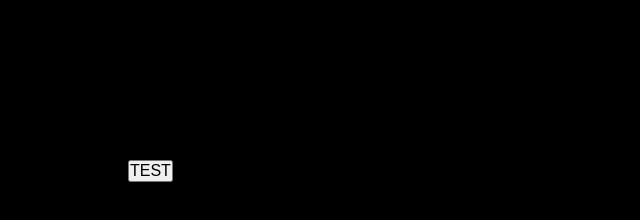
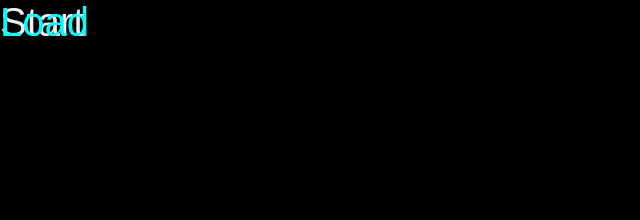
Before and after one commit to Amekiri-Studio/RenScripts, an Electron app: page index.html in a window 1280 px wide. Shown: the whole page, without its empty margins (0-640 px from the left). Drawn offline with Linux system fonts and the light colour scheme.

Commit message:
Add some content

```diff
--- a/index.html
+++ b/index.html
@@ -9,7 +9,8 @@
   </head>
   <body>
     <div class="background">
-      <button style="position: absolute;left: 10%;top: 20%;font-size: 100%">TEST</button>
+      <button class="button">Start</button>
+      <button class="button">Load</button>
     </div>
     <!-- You can also require other files to run in this process -->
     <script src="./renderer.js"></script>
--- a/main.js
+++ b/main.js
@@ -14,10 +14,12 @@ function createWindow () {
       enableRemoteModule: true
     }
   })
+  console.log("Init menu")
   require('./main/menu')
   // and load the index.html of the app.
   mainWindow.loadFile('index.html')
   mainWindow.setAspectRatio(16 / 9)
+  console.log("Window ratio: 16 / 9")
   console.log("Window loaded")
 
   // Open the DevTools.
--- a/main/menu.js
+++ b/main/menu.js
@@ -53,7 +53,7 @@ var menuTemplate = [
         label: "System",
         submenu: [
             {
-                label: "Setting"
+                label: "Setting",
             }
         ]
     },
--- a/styles.css
+++ b/styles.css
@@ -15,5 +15,10 @@ body{
     position: absolute;
     border: none;
     color: #efefef;
+    font-size: 5vh;
+    background-color: transparent;
+}
+.button:hover {
+    color: aqua;
 }
 /* Add styles here to customize the appearance of your app */
```
Also changed, not shown: game.html (added, +10 -0 lines), startpage.html (added, +10 -0 lines), config.js (added).
